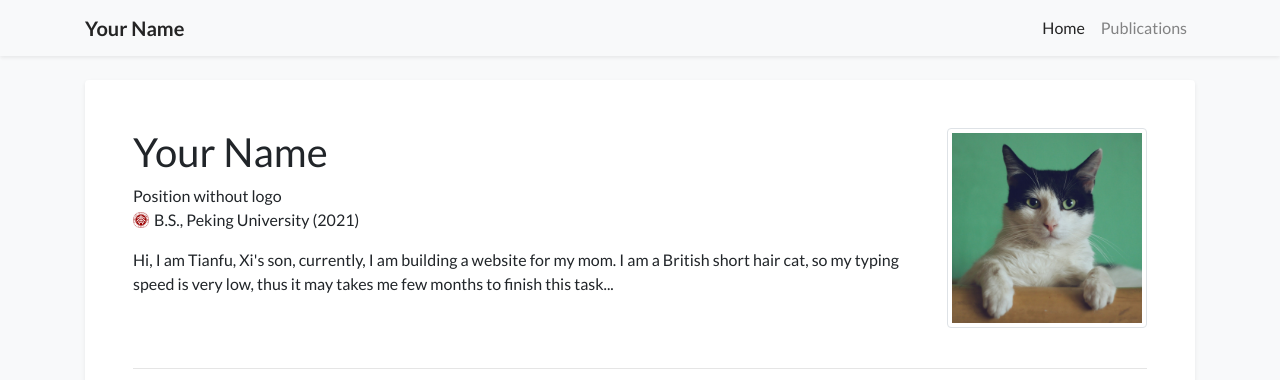
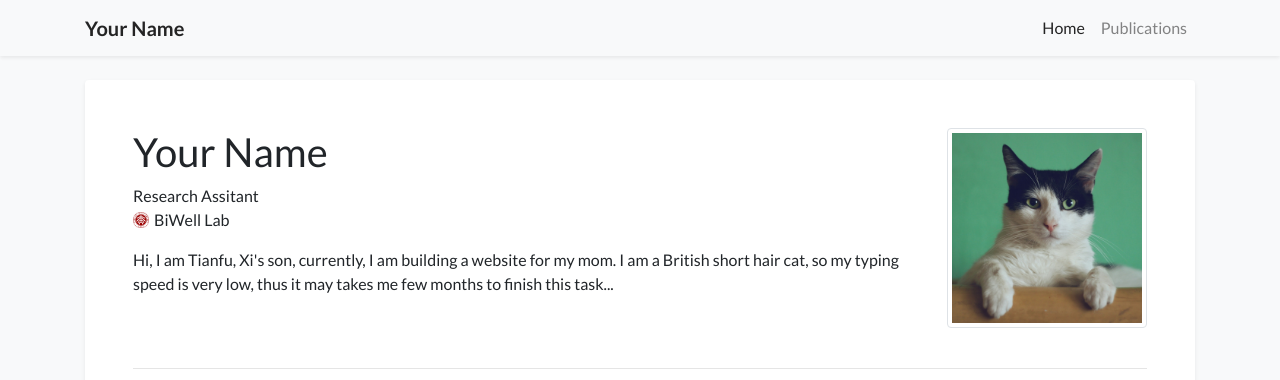
Before and after one commit to xixiaoguai727/xizheng, a Jekyll site: the page built from index.html, in a window 1280 px wide and 1383 px high. Shown: the top 380 px of the window. Built offline with Jekyll 4.4.1, drawn with Linux system fonts in a browser that asks for light colours; a style sheet for code colours, icons or effects is not loaded.

Commit message:
Update profile.yml

```diff
--- a/_data/profile.yml
+++ b/_data/profile.yml
@@ -3,9 +3,9 @@ secondary_name: ""
 navbar_name: "Your Name"
 
 positions:
-- name: Position without logo
+- name: Research Assitant
 - logo: /assets/images/badges/PKU_red.png
-  name: B.S., Peking University (2021)
+  name: BiWell Lab
 
 email: "xi.zheng@cityu.edu.hk"
 # cv_link: link-to-your-cv-file
```
